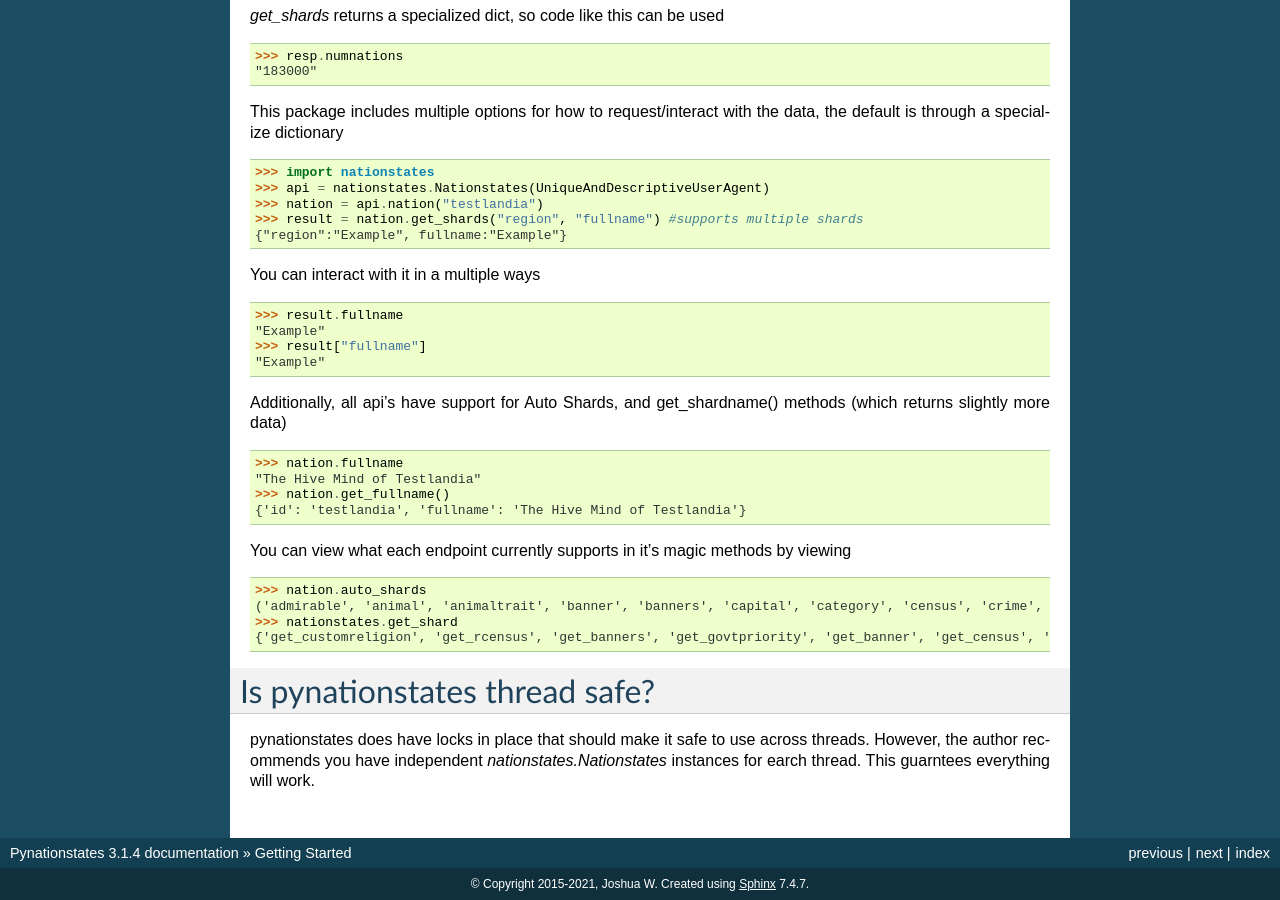
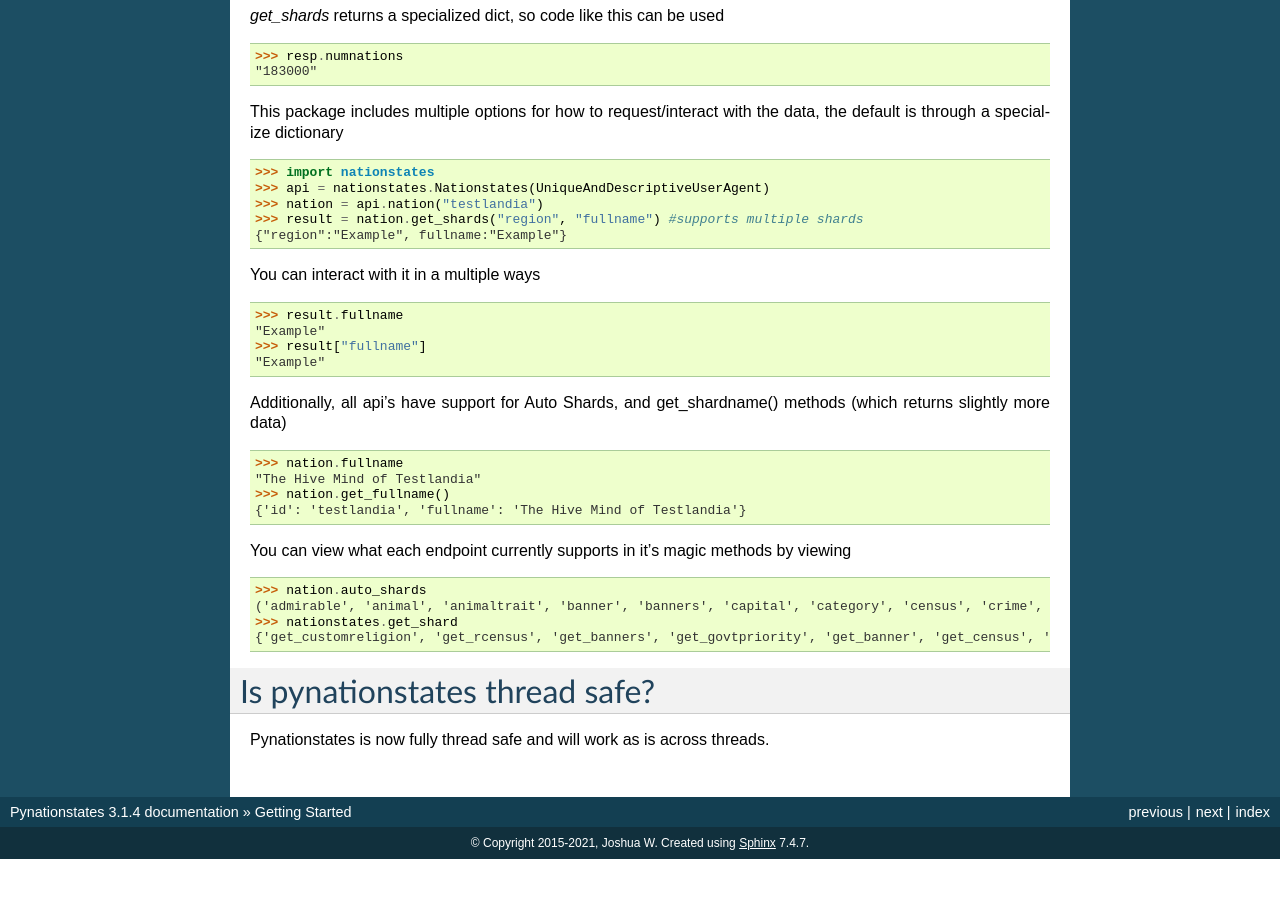
Before and after one commit to DolphDev/pynationstates, a Sphinx documentation site: the page built from docs/pages/nationstates.rst, in a window 1280 px wide and 900 px high, scrolled down 892 px. Built offline with Sphinx 7.4.7, drawn with Linux system fonts in a browser that asks for light colours; pages that are not in the unit, such as notebooks, are missing from menus; after the commit the page ends 1751 px from its top, so only the background shows below that.

Commit message:
Update nationstates.rst

```diff
--- a/docs/pages/nationstates.rst
+++ b/docs/pages/nationstates.rst
@@ -89,4 +89,4 @@ You can view what each endpoint currently supports in it's magic methods by view
 Is pynationstates thread safe?
 ==============================
 
-pynationstates does have locks in place that should make it safe to use across threads. However, the author recommends you have independent `nationstates.Nationstates` instances for earch thread. This guarntees everything will work.
+Pynationstates is now fully thread safe and will work as is across threads.
```
